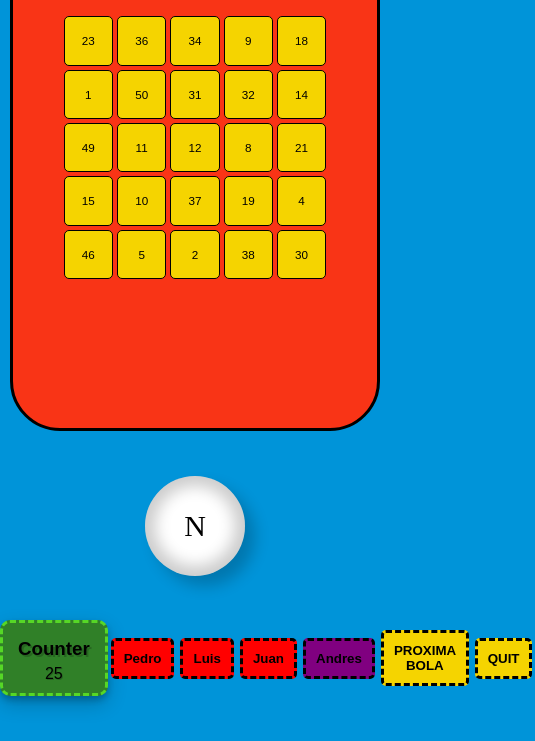
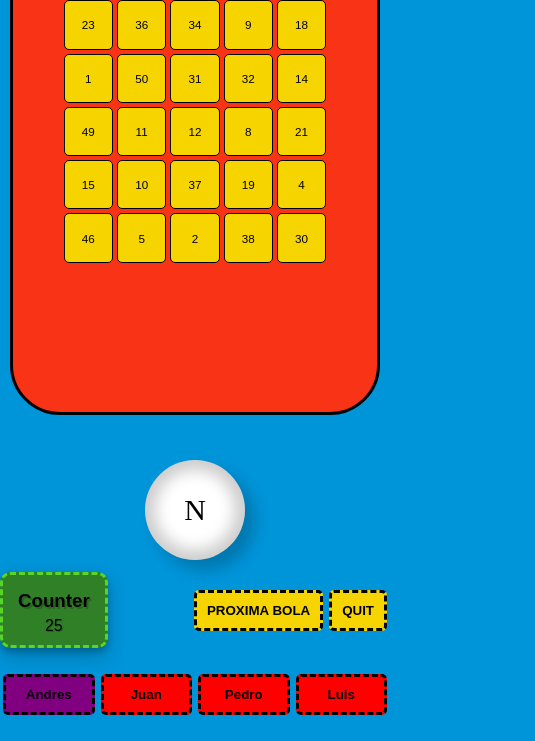
Before and after one commit to AndresImery/bingo-sis, a plain HTML site: page index.html in a window 390 px wide. Both pictures are taken after a click on the input "Comenzar". Shown: the part 103-844 px from the top of the page, 535 px wide, since content can reach past the window. Drawn offline with Linux system fonts and the light colour scheme; a web font is replaced by a local one.

Commit message:
casi-listo

```diff
--- a/index.html
+++ b/index.html
@@ -33,10 +33,10 @@
                 <input class="player-input player-name" type="text" id="player2" name="player-2" value="Juan" required>
 
                 <label class="player-input" for="player3">Jugador 3 Nombre:</label>
-                <input class="player-input player-name" type="text" id="player3" name="player-3" value="Luis" required>
+                <input class="player-input player-name" type="text" id="player3" name="player-3" value="Pedro" required>
 
                 <label class="player-input" for="player4">Jugador 4 Nombre:</label>
-                <input class="player-input player-name" type="text" id="player4" name="player-4" value="Pedro" required>
+                <input class="player-input player-name" type="text" id="player4" name="player-4" value="Luis" required>
 
                 <input class="input-button" type="submit" value="Comenzar">
             </form>
--- a/script.js
+++ b/script.js
@@ -70,6 +70,7 @@ function start() {
             <button class="input-button" onclick="quit();">QUIT</button>
             <button class="input-button" onclick="proxima();">PROXIMA BOLA</button>
         </div>
+        <div id="button-players"></div>
     </div>
 </div>
     `
@@ -77,7 +78,7 @@ function start() {
     // cardboard.innerHTML = '<h1 id="bingo-name">BINGO</h1>';
 
     let cartonesHTML = [];
-    const buttons = document.getElementById('right-div')
+    const buttons = document.getElementById('button-players')
     for (const player of players) {
         buttons.innerHTML += `<button class="input-button players" onclick="playerChange('${player.name}');" id="${player.name}">${player.name}</button>`;
         let cartonHTML = ""
@@ -126,7 +127,7 @@ function quit() {
     body.innerHTML = form;
     shuffledNumbers = resetBall();
     counter = 25;
-    pastnumbers = [];
+    numbers = [];
 }
 
 function proxima() {
--- a/style.css
+++ b/style.css
@@ -279,7 +279,18 @@ input[type="text"] {
 
 .players {
     background-color: red;
+    width: 100px;
+}
 
+#button-players {
+    display: flex;
+    width: 100vw;
+}
+
+.players {
+    display: flex;
+    justify-content: center;
+    align-items: center;
 }
 
 @media (max-width: 600px) {
@@ -290,7 +301,7 @@ input[type="text"] {
     }
 
     #cardboard-div, #number-div {
-        width: 199vw;
+        width: 99vw;
     }
 
     #cardboard-div {
@@ -306,11 +317,31 @@ input[type="text"] {
     }
 
     #buttons-div {
-        height: 10vh;
+        height: 20vh;
+        width: 100vw;
+        display: flex;
+        flex-wrap: wrap;
     }
 
     .cell {
         width: 13%;
     }
 
+    .right-div {
+        display: flex;
+        flex-wrap: wrap;
+        width: fit-content;
+        width: 90vw;
+    }
+
+    #button-players {
+        display: flex;
+        width: 100vw;
+    }
+
+    .players {
+        display: flex;
+        justify-content: center;
+        align-items: center;
+    }
 }
```
Also changed, not shown: board.html (+1 -0 lines).
